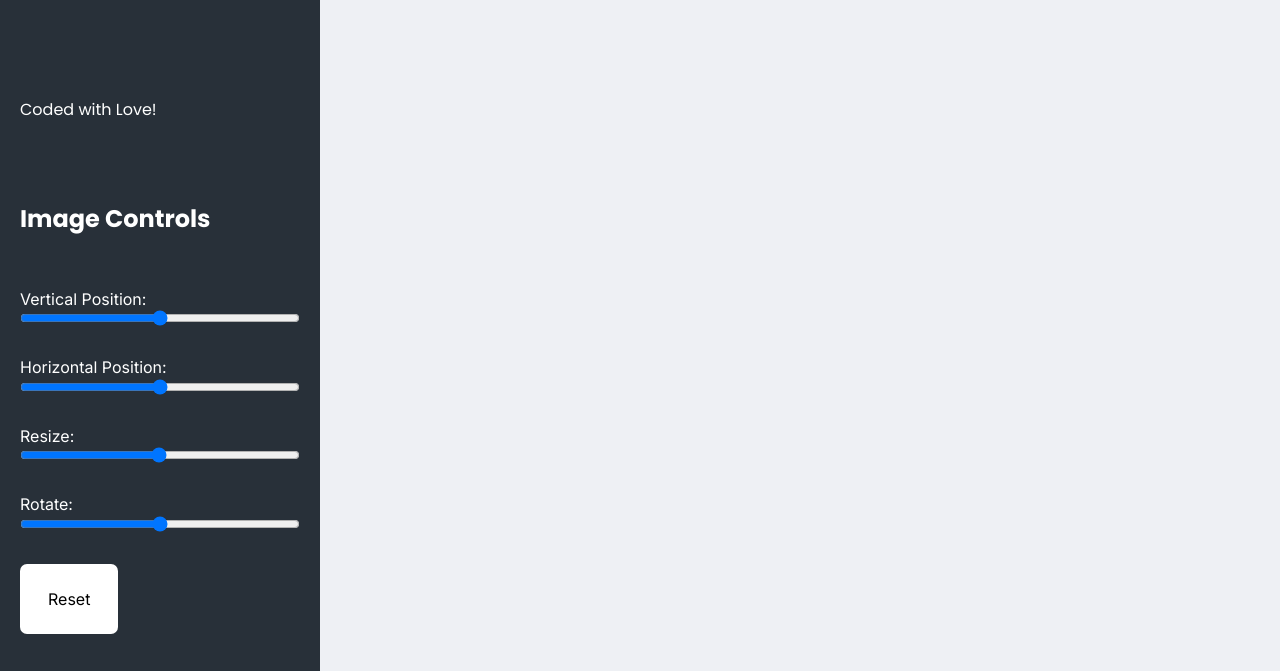
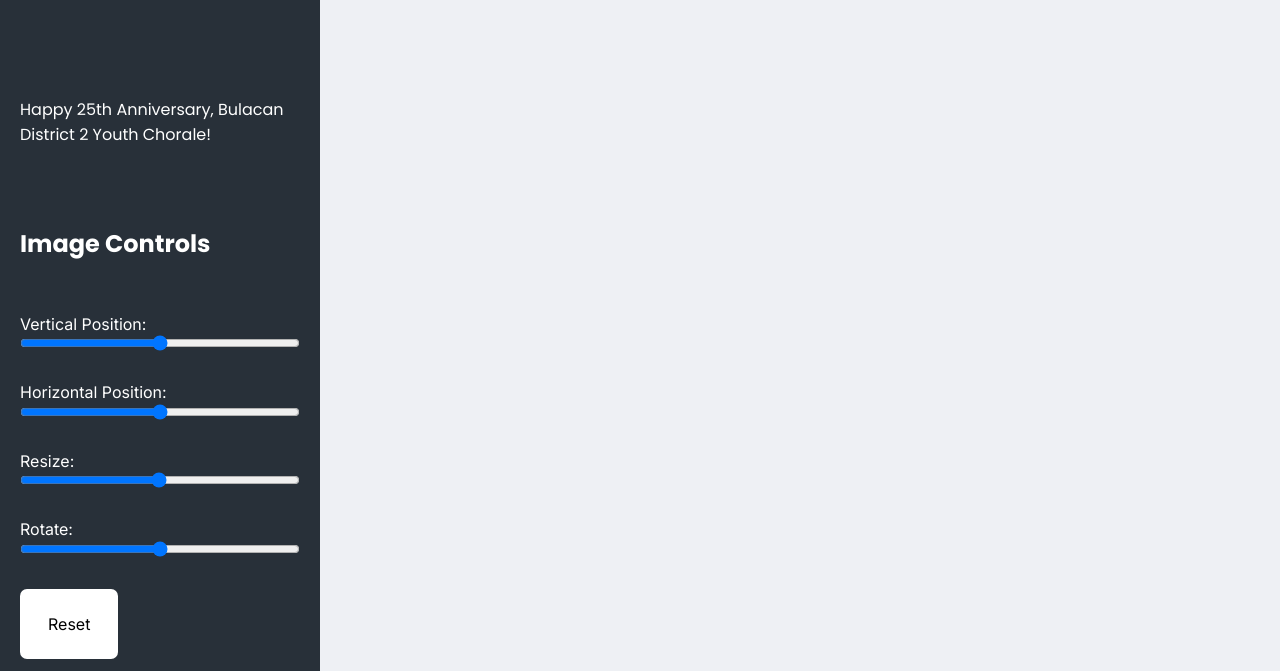
Before and after one commit to iamdeibuu/frames, a plain HTML site: page index.html in a window 1280 px wide. Shown: the part 80-751 px from the top of the page. Drawn offline with Linux system fonts and the light colour scheme; a script that the page names is missing.

Commit message:
Update index.html

```diff
--- a/index.html
+++ b/index.html
@@ -87,7 +87,7 @@
                     <span class="mac-book-pro141-text08">
                       <span class="mac-book-pro141-text09"><span></span></span>
                       <span class="mac-book-pro141-text11">
-                        Coded with Love!
+                        Happy 25th Anniversary, Bulacan District 2 Youth Chorale!
                         <br /><br />
 
   </span>
```
